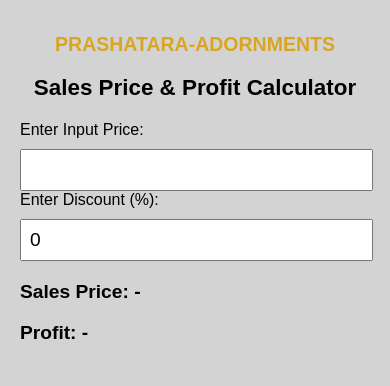
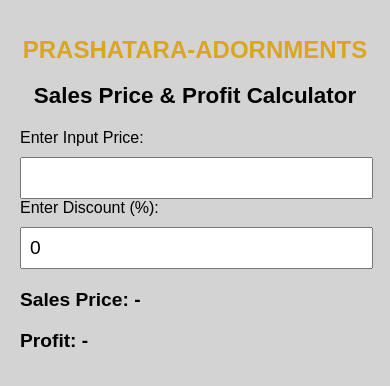
Before and after one commit to Shaktam/bc-calc, a plain HTML site: page index.html in a window 390 px wide. Drawn offline with Linux system fonts and the light colour scheme.

Commit message:
added fitin option

```diff
--- a/index.html
+++ b/index.html
@@ -16,7 +16,7 @@
     color: goldenrod;
     font-weight: bold;
     text-align: center;
-    font-size: clamp(1.2rem, 5vw, 1.6rem); /* Responsive font size */
+    font-size: clamp(1.5rem, 5vw, 1.6rem); /* Responsive font size */
     white-space: nowrap; /* Prevent line breaks */
     overflow: hidden;     /* Hide overflow */
     text-overflow: ellipsis; /* Show ellipsis if overflow */
```
